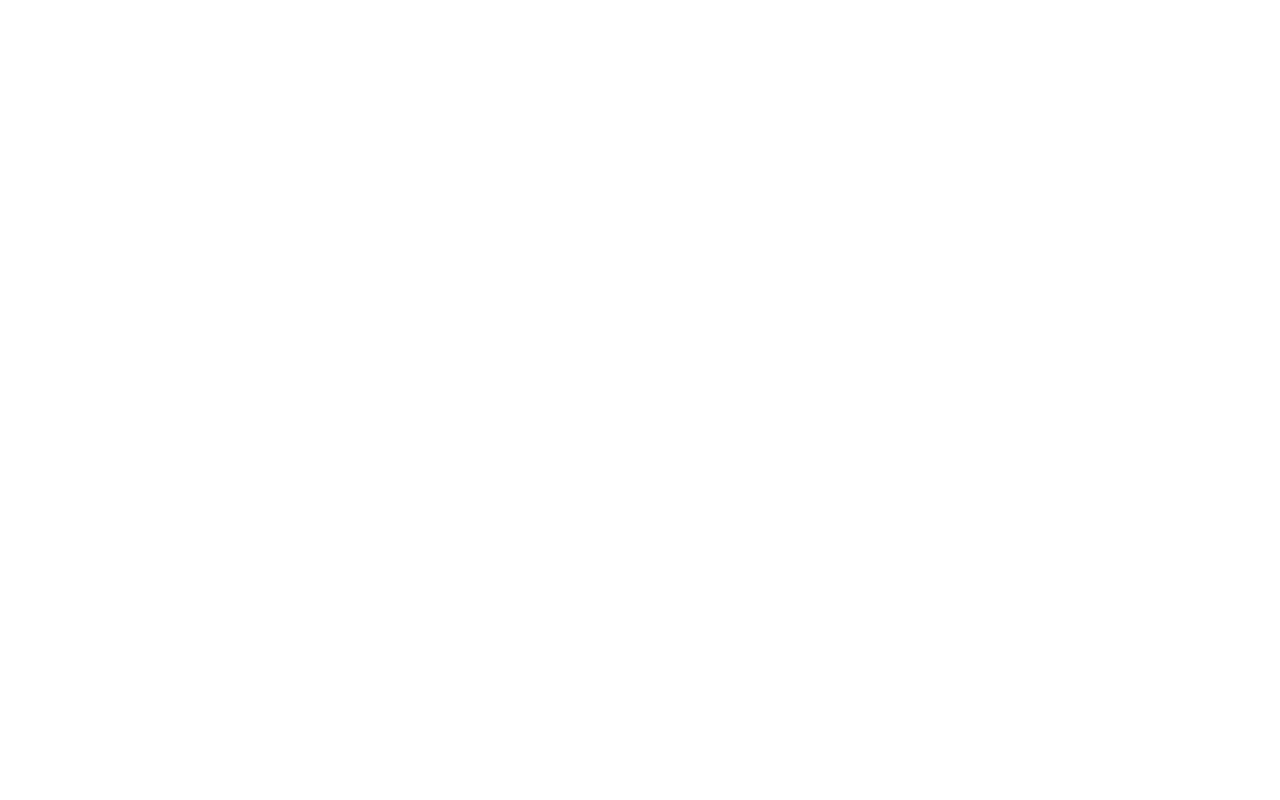
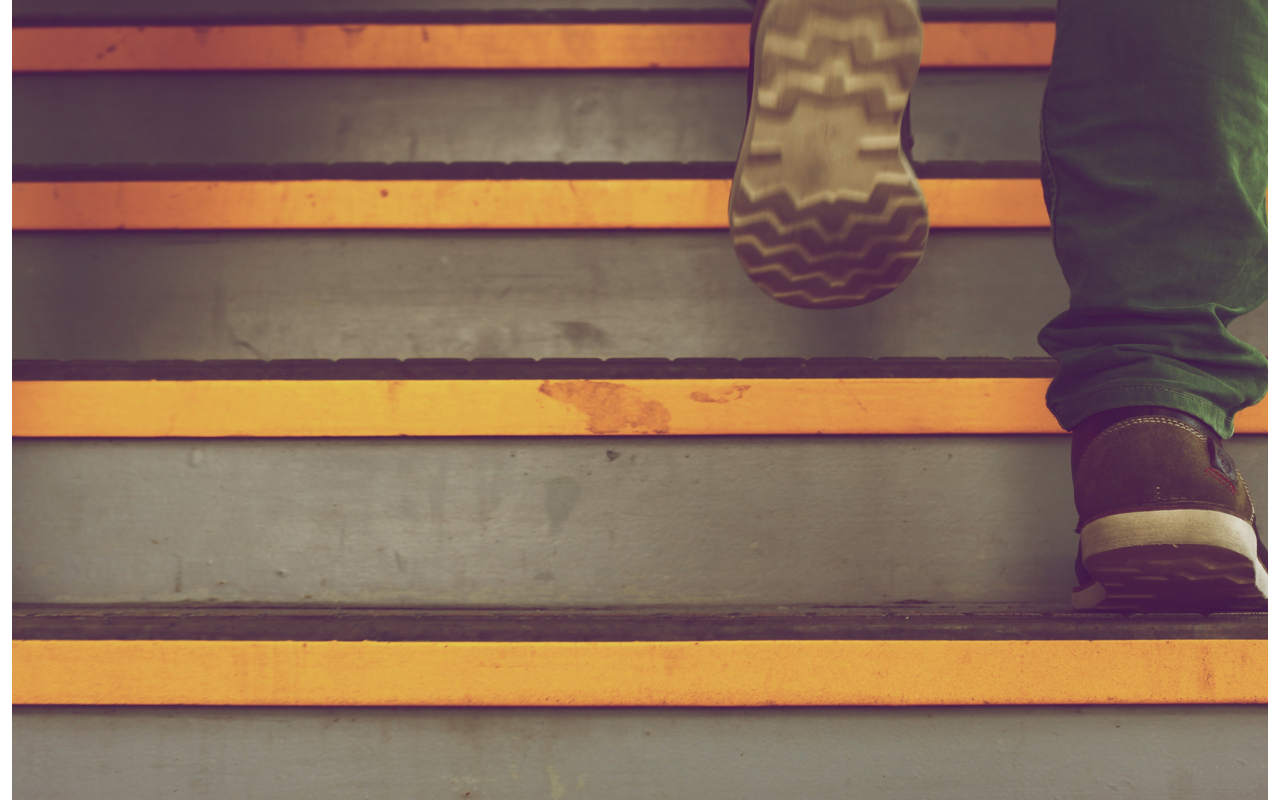
Before and after one commit to SKHinga/Delani-Studio, a plain HTML site: page index.html in a window 1280 px wide. Drawn offline with nearby package versions, Linux system fonts and the light colour scheme.

Commit message:
Script: Add section background image.

```diff
--- a/CSS/style.css
+++ b/CSS/style.css
@@ -0,0 +1,10 @@
+* {
+  margin: 0px;
+  padding: 0px;
+  box-sizing: border-box;
+}
+.header {
+  background-image: url(../Assets/backgrounds/h_img.jpg);
+  height: 100vh;
+  background-size: cover;
+}
--- a/index.html
+++ b/index.html
@@ -10,7 +10,11 @@
   <link rel="stylesheet" href="CSS/style.css">
 </head>
 <body>
+  <div class="container-fluid">
+    <section class="header d-flex flex-column justify-content-around">
 
+    </section>
+  </div>
 
   <script src="JS/main.js"></script>
 </body>
```
